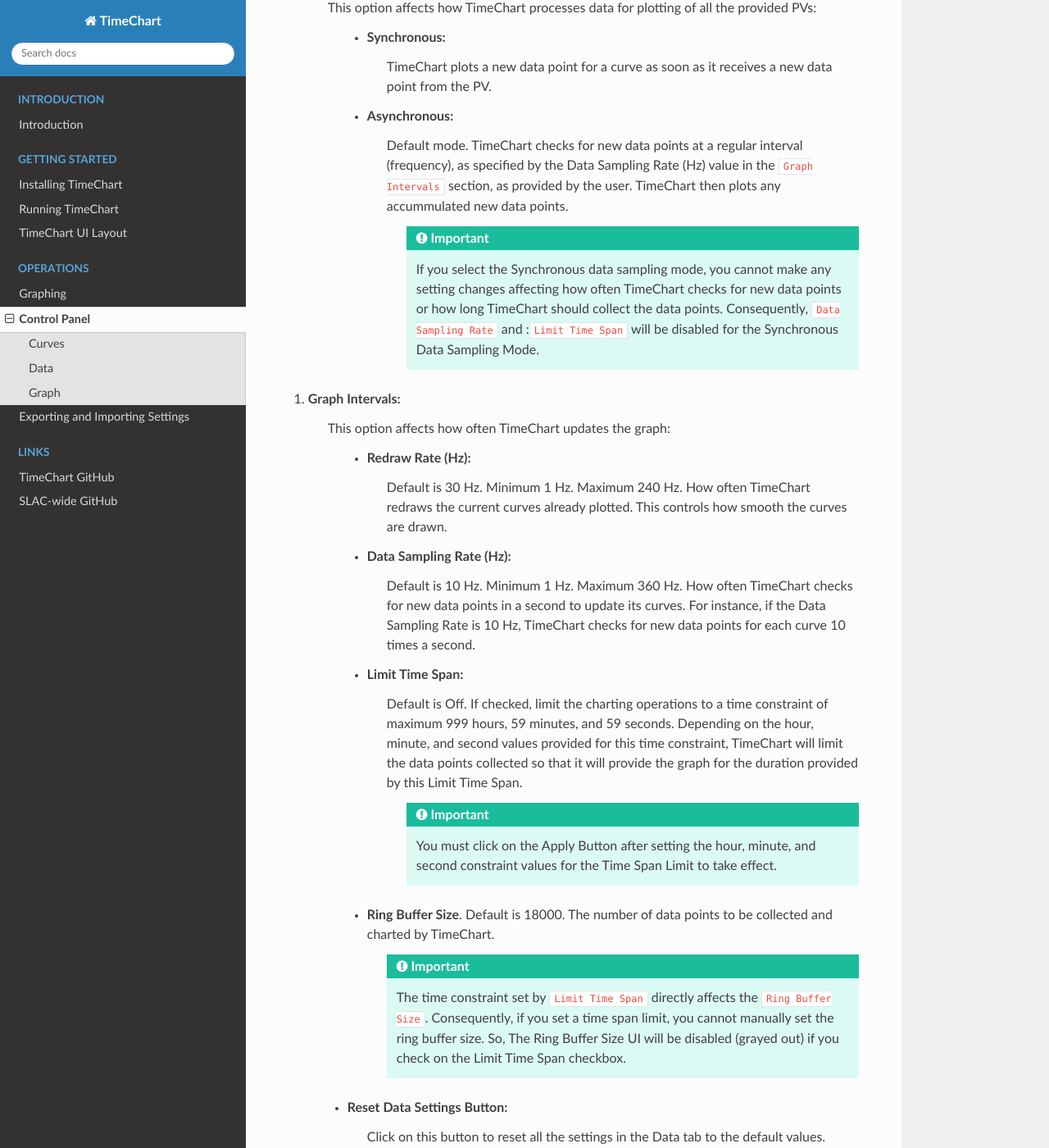
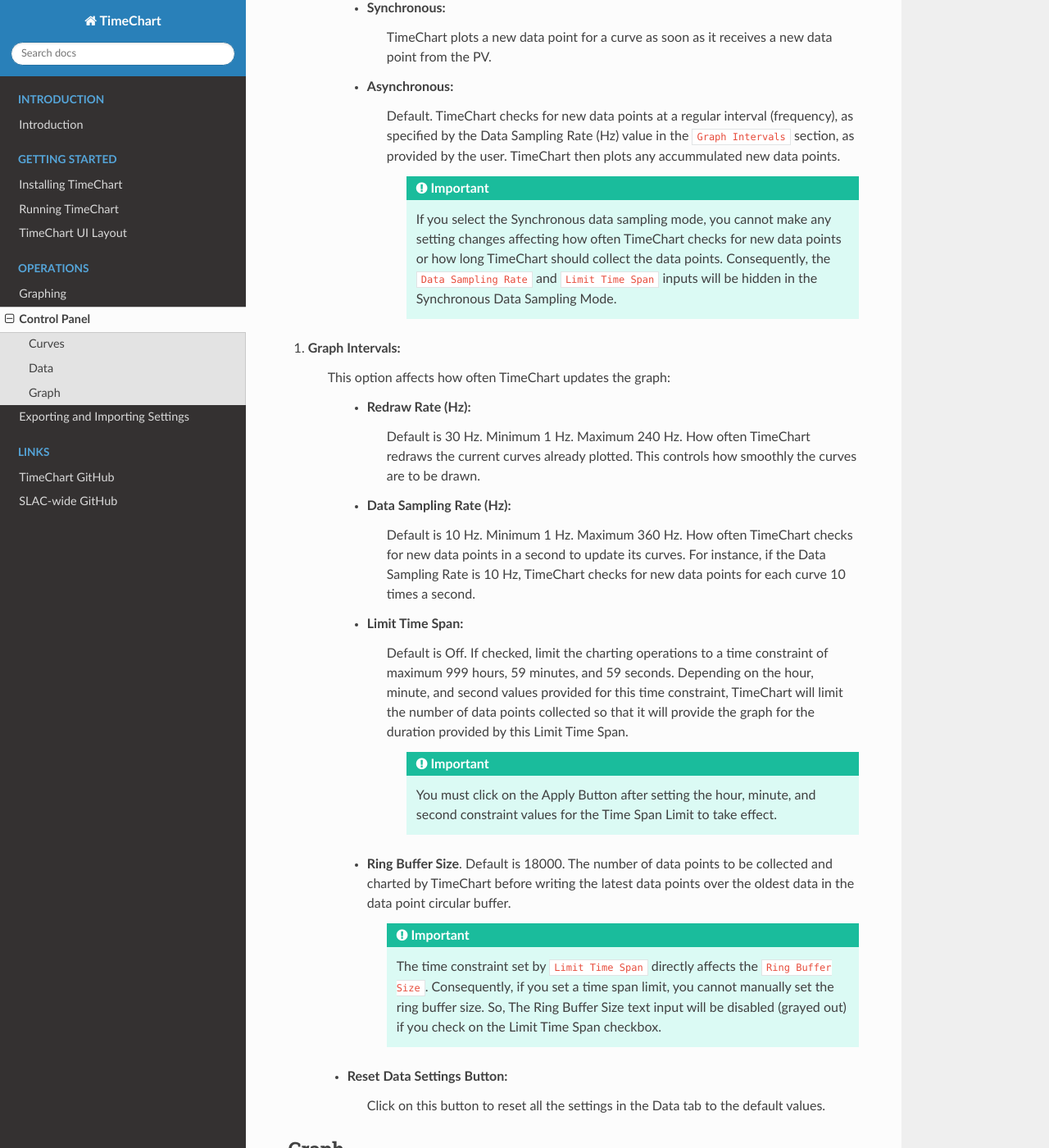
Before and after one commit to slaclab/timechart, a Sphinx documentation site: the page built from docs/source/control_panel.rst, in a window 1280 px wide and 1400 px high, scrolled down 2547 px. Shown: the whole window at 82% size. Built offline with Sphinx 7.4.7 and the Read the Docs theme 2.0.0, drawn with Linux system fonts in a browser that asks for light colours; formulas are drawn with MathJax 3; some of the changed text lies outside the part shown.

Commit message:
DOC: Improve clarity for contents.

```diff
--- a/docs/source/control_panel.rst
+++ b/docs/source/control_panel.rst
@@ -31,7 +31,7 @@
         Although invisible, the PV's curve will continue to be plotted.
 
 #. **Curve Name**:
-        The name of the PV whose curve is being plotted. Under the Curve Name are the current min and max
+        The name of the PV whose curve is being plotted. Under the Curve Name are the current y-min and y-max
         values of the curve, and the current y-value just plotted on the curve.
 
         .. important::
@@ -53,8 +53,7 @@
             * **Symbol Size**: The size of the markers. The default is 10
             * **Line Style**: Whether the line is solid (default) or is a combination of dashes and dots
             * **Line Width**: How thick the curve line is. The default is 2
-            * **Reset**: Click on the Reset button to reset all the curve settings, except for the already selected
-                         curve color, to the default values.
+            * **Reset**: Click on the Reset button to reset all the curve settings, except for the already selected curve color, to the default values.
 
 #. **Focus Button**:
         Click on this button to automatically adjust the x and y value ranges so that the current curve (which
@@ -84,15 +83,15 @@
             TimeChart plots a new data point for a curve as soon as it receives a new data point from the PV.
 
         * **Asynchronous**:
-            Default mode. TimeChart checks for new data points at a regular interval (frequency), as specified by the Data
+            Default. TimeChart checks for new data points at a regular interval (frequency), as specified by the Data
             Sampling Rate (Hz) value in the ``Graph Intervals`` section, as provided by the user. TimeChart then plots any
             accummulated new data points.
 
                 .. important::
                     If you select the Synchronous data sampling mode, you cannot make any setting changes affecting
                     how often TimeChart checks for new data points or how long TimeChart should collect the data
-                    points. Consequently, ``Data Sampling Rate`` and :``Limit Time Span`` will be disabled for the
-                    Synchronous Data Sampling Mode.
+                    points. Consequently, the ``Data Sampling Rate`` and ``Limit Time Span`` inputs will be hidden in
+                    the Synchronous Data Sampling Mode.
 
 .. _graph_intervals:
 
@@ -101,7 +100,7 @@
 
         * **Redraw Rate (Hz)**:
             Default is 30 Hz. Minimum 1 Hz. Maximum 240 Hz. How often TimeChart redraws the current curves already
-            plotted. This controls how smooth the curves are drawn.
+            plotted. This controls how smoothly the curves are to be drawn.
 
         .. _data_sampling_rate:
 
@@ -115,20 +114,20 @@
         * **Limit Time Span**:
             Default is Off. If checked, limit the charting operations to a time constraint of maximum 999 hours,
             59 minutes, and 59 seconds. Depending on the hour, minute, and second values provided for this time
-            constraint, TimeChart will limit the data points collected so that it will provide the graph for the
-            duration provided by this Limit Time Span.
+            constraint, TimeChart will limit the number of data points collected so that it will provide the graph for
+            the duration provided by this Limit Time Span.
 
                 .. important::
                     You must click on the Apply Button after setting the hour, minute, and second constraint values for
                     the Time Span Limit to take effect.
 
-        * **Ring Buffer Size**. Default is 18000. The number of data points to be collected and charted by TimeChart.
+        * **Ring Buffer Size**. Default is 18000. The number of data points to be collected and charted by TimeChart before writing the latest data points over the oldest data in the data point circular buffer.
 
                 .. important::
                         The time constraint set by ``Limit Time Span`` directly affects the ``Ring Buffer Size``.
                         Consequently, if you set a time span limit, you cannot manually set the ring buffer size. So,
-                        The Ring Buffer Size UI will be disabled (grayed out) if you check on the Limit Time Span
-                        checkbox.
+                        The Ring Buffer Size text input will be disabled (grayed out) if you check on the Limit Time
+                        Span checkbox.
 
     * **Reset Data Settings Button**:
         Click on this button to reset all the settings in the Data tab to the default values.
@@ -150,19 +149,19 @@
         Change the Title and Legend settings of the entire graph:
 
     * **Graph Title**:
-            Default is "TimeChart". You can customize the graph title, and its font, font style, and font size by
+            Default is "TimeChart". You can customize the graph title, and also its font, font style, and font size by
             clicking on the Style button next to the text edit.
 
     * **Show Legend Checkbox**:
             Default is unchecked. You can check this box to display the legend, which provides all the active curves'
-            names and line colors on the graph.
+            names and their line colors on the graph.
 
     * **Change Axis Settings Button**:
             Click on this button will allow you to set:
 
                 * Labels and Units for the x-axis and y-axis
                 * Whether to display a right y-axis (not displaying by default), and the Label and Unit for the right y-axis
-                * The font, font style, and font size for the Labels and Units.
+                * The font, font style, and font size for the Labels.
 
     * **Graph Context Menu**:
             You can also right-click on the Graph Canvas to access additional setting options
--- a/docs/source/exporting_importing_settings.rst
+++ b/docs/source/exporting_importing_settings.rst
@@ -23,7 +23,7 @@
 
     * Under the Export Options list, select Chart Settings
     * Check the ``Include currently plotted PVs`` to save the current PVs into the config file if you want TimeChart
-      will plot these PVs immediately the next time it runs
+      to plot these PVs immediately the next time it runs
     * Check the ``Include current chart settings`` to save the rest of TimeChart's customized settings
     * Click on the Export Button to select the location to save the file. The file will be saved in the JSON format,
       which can be viewed and edited in a text editor.
--- a/docs/source/installing.rst
+++ b/docs/source/installing.rst
@@ -9,11 +9,13 @@
 Prerequisites
 **************
 
-* Python 2.7, 3.5, or 3.6+
+* Python 2.7, or 3.5+ (3.6+ recommended)
 * PyDM >= 1.6.0
 
 Python package requirements are listed in the `requirements.txt` file, which can be used to install all requirements
 from pip: `pip install -r requirements.txt`
+
+You will also need to install ``git`` for the platform on which you are about to run TimeChart.
 
 ***********
 Installing
```
Also changed, not shown: docs/source/graphing.rst (+4 -4 lines), docs/source/ui_layout.rst (+5 -5 lines).
